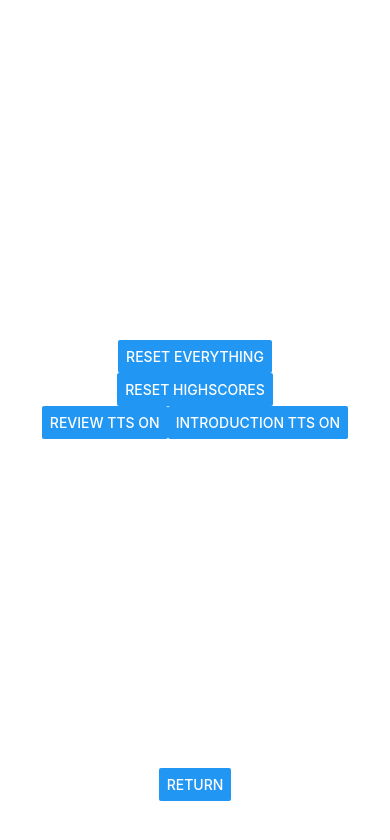
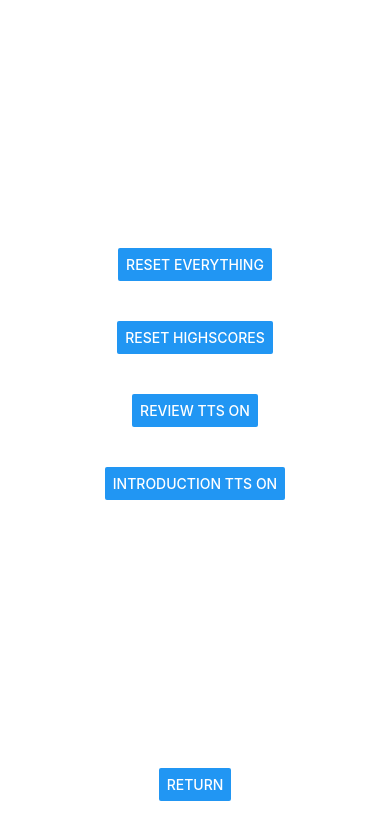
Before and after one commit to LutzerD/sequence-master, a React Native app: screen / in a window 390 px wide. Both pictures are taken after a click on the button "SETTINGS". Shown: the top 840 px of the page. Built offline with nearby package versions, Linux system fonts and the light colour scheme; what react-native-extended-stylesheet would draw is missing.

Commit message:
Settings button colors, spacing

```diff
--- a/memorize/components/settings.js
+++ b/memorize/components/settings.js
@@ -12,37 +12,43 @@ import {
 import Environment from "../../environment";
 
 const buttonOnColor = undefined;
-const buttonOffColor = 'white';
+const buttonOffColor = "#841584";
 
+const StyledButton = (props) => {
+  return (
+    <View style={props.style}>
+      <Button title={props.title} color={props.color} onPress={props.onPress}></Button>
+    </View>
+  );
+};
 const SettingsComponent = (props) => {
   return (
     <View style={{ flex: 1 }}>
-      <View style={[styles.centerChildren, SettingsStyles.button]}>
+      <View style={styles.centerChildren}>
         <View style={{ flex: 10 }} />
         {Environment.prod ? (
-          <Button
+          <StyledButton
             title="Reset Everything"
             onPress={() => props.dispatch({ type: RESET_ALL })}
             style={SettingsStyles.button}
-          ></Button>
+          ></StyledButton>
         ) : null}
-        <Button
+        <StyledButton
           title="Reset Highscores"
           onPress={() => props.dispatch({ type: RESET_HIGHSCORES })}
           style={SettingsStyles.button}
-        ></Button>
-        <View style={styles.rowDirection}>
-          <Button
+        ></StyledButton>
+        <StyledButton
           title={"REVIEW TTS " + (props.settings.tts.review ? "ON" : "OFF")}
           onPress={() => props.dispatch({ type: REVIEW_TTS_TOGGLE })}
           style={SettingsStyles.button}
           color={
             props.settings.tts.review
-                ? SettingsStyles.buttonOn
-                : SettingsStyles.buttonOFF
+              ? buttonOnColor
+              : buttonOffColor
           }
-          ></Button>
-          <Button
+        ></StyledButton>
+        <StyledButton
           title={
             "INTRODUCTION TTS " + (props.settings.tts.intro ? "ON" : "OFF")
           }
@@ -50,17 +56,16 @@ const SettingsComponent = (props) => {
           style={SettingsStyles.button}
           color={
             props.settings.tts.intro
-                ? SettingsStyles.buttonOn
-                : SettingsStyles.buttonOFF
+              ? buttonOnColor
+              : buttonOffColor
           }
-          ></Button>
-        </View>
+        ></StyledButton>
         <View style={{ flex: 10 }} />
-        <Button
+        <StyledButton
           title="Return"
           onPress={() => props.dispatch({ type: GOTO_PREVIOUS })}
           style={SettingsStyles.button}
-        ></Button>
+        ></StyledButton>
         <View style={{ flex: 1 }} />
       </View>
     </View>
@@ -72,5 +77,6 @@ export default SettingsComponent;
 const SettingsStyles = StyleSheet.create({
   button: {
     margin: 10,
+    padding: 10,
   },
 });
```
Lines whose indentation alone changed are shown as unchanged.
